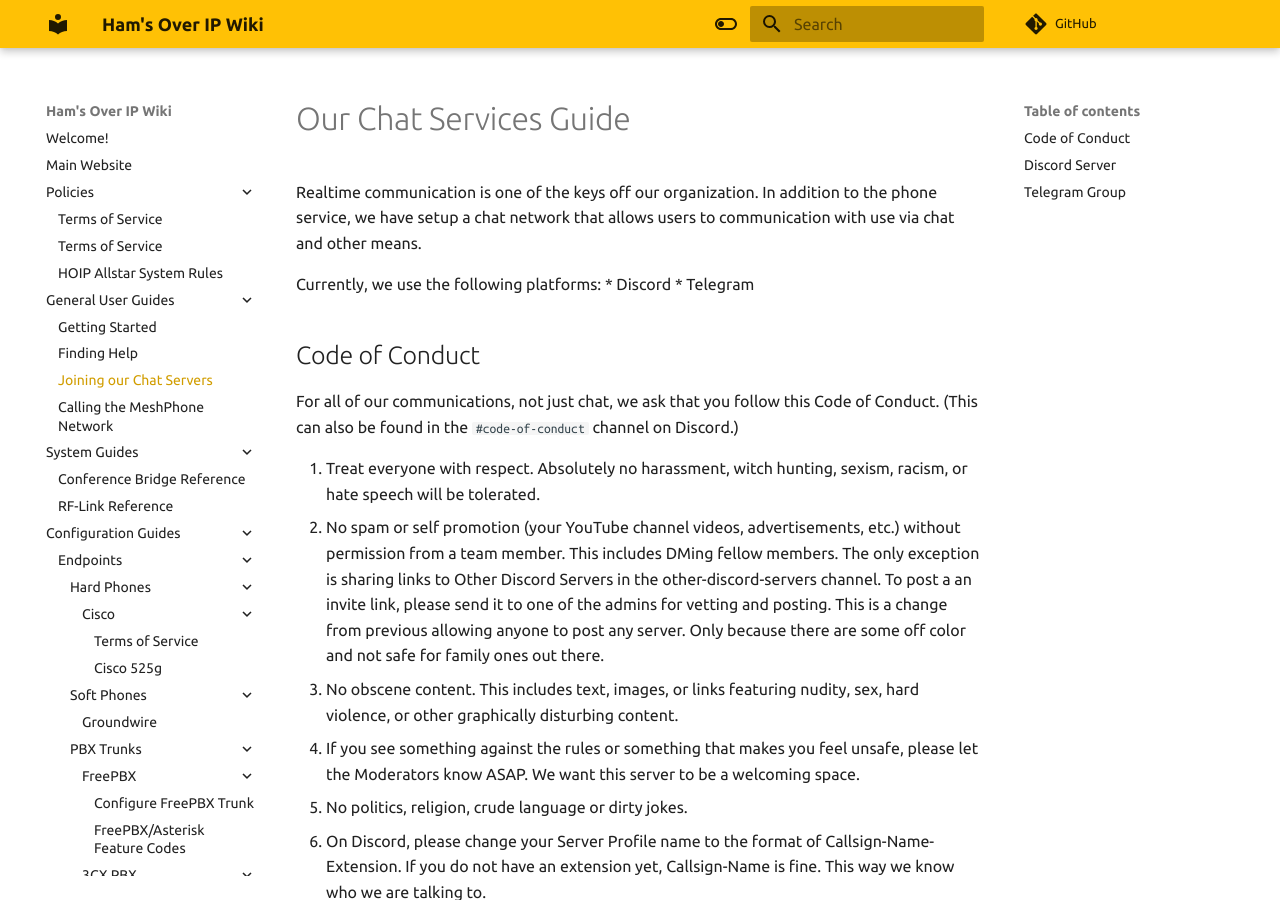
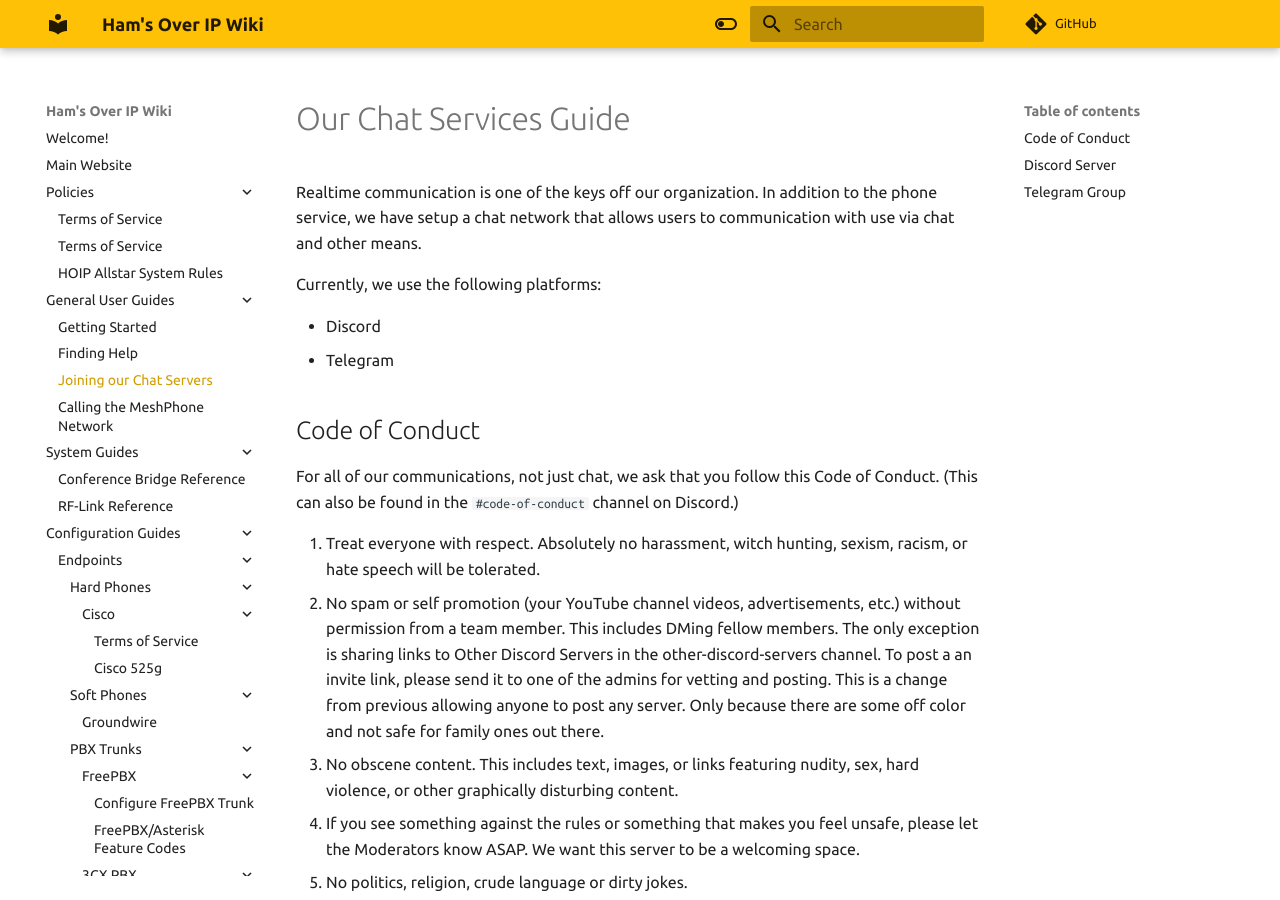
Before and after one commit to hamsoverip/wiki, an MkDocs documentation site: the page built from docs/General/user_guides/chat-services.md, in a window 1280 px wide and 900 px high. Built offline with MkDocs 1.6.1 and Material for MkDocs 9.7.7, drawn with Linux system fonts in a browser that asks for light colours; comment, search, counter and statistics services are not loaded.

Commit message:
Lots of Updates - N8ACL - 07112022

```diff
--- a/docs/General/user_guides/chat-services.md
+++ b/docs/General/user_guides/chat-services.md
@@ -3,6 +3,7 @@
 Realtime communication is one of the keys off our organization. In addition to the phone service, we have setup a chat network that allows users to communication with use via chat and other means.
 
 Currently, we use the following platforms:
+
 * Discord
 * Telegram
 
--- a/mkdocs.yml
+++ b/mkdocs.yml
@@ -94,7 +94,5 @@
       link: 'https://mastodon.radio/@hamsoverip'
     - icon: 'fontawesome/brands/facebook'
       link: 'https://www.facebook.com/hamsoverip'
-    - icon: 'fontawesome/brands/facebook'
-      link: 'https://www.facebook.com/hamsoverip'
     - icon: 'fontawesome/brands/snapchat'
       link: 'https://www.snapchat.com/add/hamsoverip?share_id=Zb3vtgDNUCU&locale=en-US'
```
